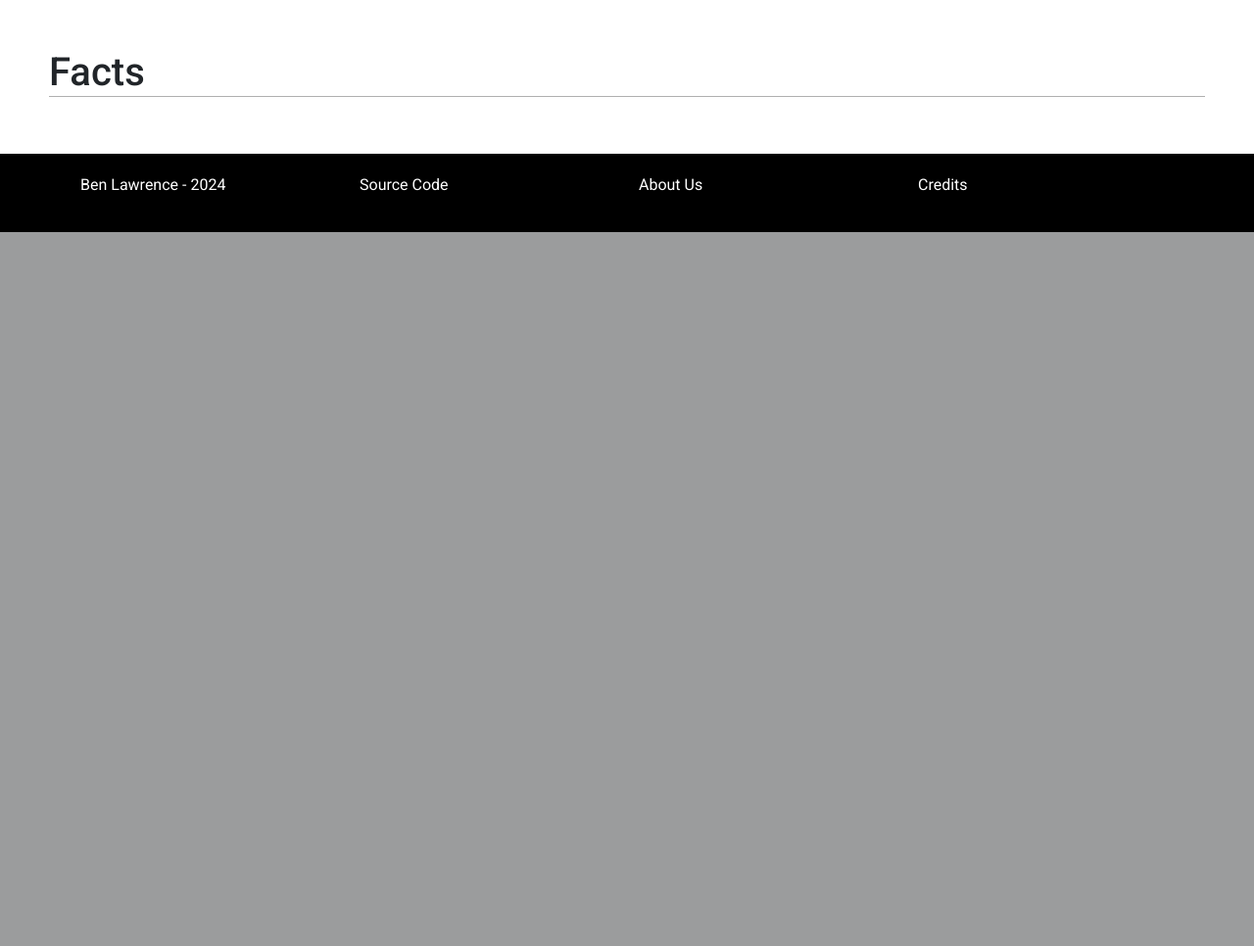
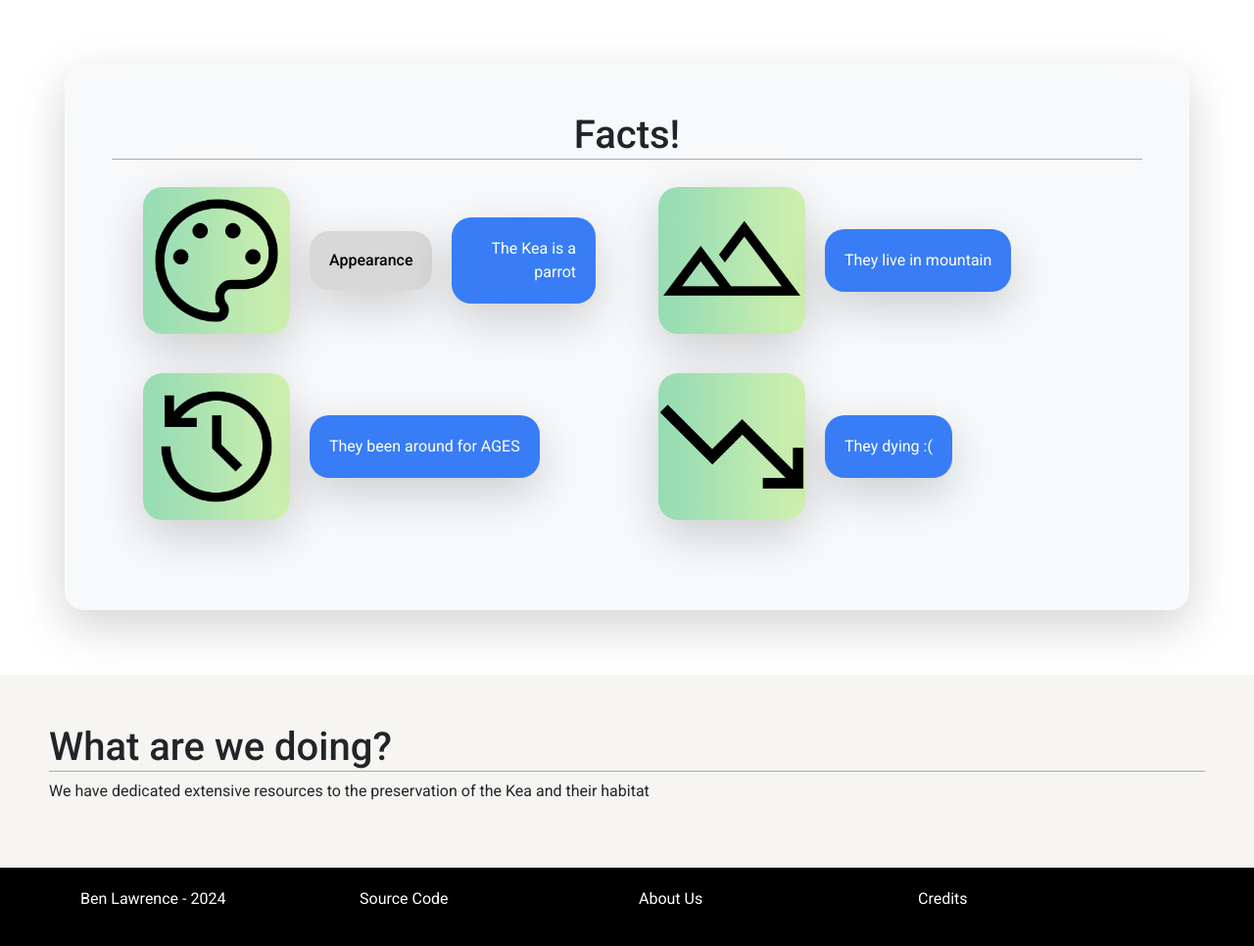
Before and after one commit to Bentheminernz/1.2-Develop-a-digital-technologies-outcome, a Flask app: page /kea in a window 1280 px wide. Shown: the part 1016-1982 px from the top of the page at 98% size. Before the commit the page ends 1253 px from the top, so only its background shows below. Run offline with Flask 3, Linux system fonts and the light colour scheme; some web fonts are replaced.

Commit message:
kea facts

```diff
--- a/main.py
+++ b/main.py
@@ -30,5 +30,9 @@ def nzsealion():
 def credits():
     return render_template('other/credits.html')
 
+@app.route('/test')
+def test():
+    return render_template('test.html')
+
 if __name__ == '__main__':
     app.run(debug=True, port=5500)
--- a/static/css/styles.css
+++ b/static/css/styles.css
@@ -92,7 +92,19 @@ figcaption {
     margin: 0 0 0 20px;
     box-shadow: 0 1rem 3rem rgba(0,0,0,.175)!important;
     color: white;
+    text-align: right;
 }
+
+.icon-text-container h6 {
+    margin: 0;
+    background: rgb(216, 216, 216);
+    padding: 20px;
+    border-radius: 20px;
+    margin: 0 0 0 20px;
+    box-shadow: 0 1rem 3rem rgba(0,0,0,.175)!important;
+    color: black;
+}
+
 
 .icon {
     height: 150x;
@@ -189,3 +201,8 @@ footer {
 .d-block {
     border-radius: 0px !important;
 }
+
+.jumbotron {
+    border-radius: 20px;
+    box-shadow: 0 1rem 3rem rgba(0,0,0,.175)!important;
+}
--- a/templates/animals/kea.html
+++ b/templates/animals/kea.html
@@ -6,13 +6,48 @@
     <link href="https://cdn.jsdelivr.net/npm/bootstrap@5.3.3/dist/css/bootstrap.min.css" rel="stylesheet" integrity="sha384-QWTKZyjpPEjISv5WaRU9OFeRpok6YctnYmDr5pNlyT2bRjXh0JMhjY6hW+ALEwIH" crossorigin="anonymous">
     <script src="https://cdn.jsdelivr.net/npm/bootstrap@5.3.3/dist/js/bootstrap.bundle.min.js" integrity="sha384-YvpcrYf0tY3lHB60NNkmXc5s9fDVZLESaAA55NDzOxhy9GkcIdslK1eN7N6jIeHz" crossorigin="anonymous"></script>
     <link rel="stylesheet" href="{{ url_for('static', filename='css/styles.css')}}">
-    <title>Document</title>
+    <title>ACA - Kea</title>
 </head>
 <body>
     {% include 'parts/nav.html' %}
     {% include 'carousels/keacarousel.html' %}
     <section class="section-one">
-        <h1 class="line">Facts</h1>
+        <div class="bg-light p-5 m-3 jumbotron">
+            <h1 class="line text-center ">Facts!</h1>
+            <div class="container">
+                <div class="row mb-4">
+                    <div class="col-md-6">
+                        <div class="icon-text-container">
+                            <img src="{{url_for('static', filename='imgs/icons/kea/Appearance.png')}}" class="icon">
+                            <h6>Appearance</h6>
+                            <p>The Kea is a parrot </p>
+                        </div>
+                    </div>
+                    <div class="col-md-6">
+                        <div class="icon-text-container">
+                            <img src="{{url_for('static', filename='imgs/icons/kea/habitat.png')}}" class="icon">
+                            <p>They live in mountain</p>
+                        </div>
+                    </div>
+                    <div class="col-md-6">
+                        <div class="icon-text-container">
+                            <img src="{{url_for('static', filename='imgs/icons/kea/history.png')}}" class="icon">
+                            <p>They been around for AGES</p>
+                        </div>
+                    </div>
+                    <div class="col-md-6">
+                        <div class="icon-text-container">
+                            <img src="{{url_for('static', filename='imgs/icons/kea/trenddown.png')}}" class="icon">
+                            <p>They dying :(</p>
+                        </div>
+                    </div>
+                </div>
+            </div>
+        </div>
+    </section>
+    <section class="section-two">
+        <h1 class="line">What are we doing?</h1>
+        <p>We have dedicated extensive resources to the preservation of the Kea and their habitat</p>
     </section>
     {% include 'parts/footer.html' %}
 </body>
--- a/templates/index.html
+++ b/templates/index.html
@@ -70,7 +70,7 @@
     <section class="section-three">
         <h1 class="line">Donate & Support!</h1>
         <p>Help us continue our work by donating to or joining our cause!</p>
-        <div class="container text-center">
+        <xt-div class="container tecenter">
             <div class="row">
                 <div class="col-lg">
                     <h2>Want to donate?</h2>
--- a/templates/parts/nav.html
+++ b/templates/parts/nav.html
@@ -8,7 +8,7 @@
     <link rel="stylesheet" href="{{ url_for('static', filename='css/carousel.css')}}">
   </head>
 <body>
-    <nav class="navbar navbar-expand-lg bg-body-tertiary">
+    <nav class="navbar navbar-expand-lg bg-body-tertiary sticky-top">
         <div class="container-fluid">
           <a class="navbar-brand" href="{{url_for('home')}}">Home</a>
           <button class="navbar-toggler" type="button" data-bs-toggle="collapse" data-bs-target="#navbarNavAltMarkup" aria-controls="navbarNavAltMarkup" aria-expanded="false" aria-label="Toggle navigation">
```
Also changed, not shown: templates/animals/kiwi.html (+33 -0 lines), templates/test.html (added, +16 -0 lines).
